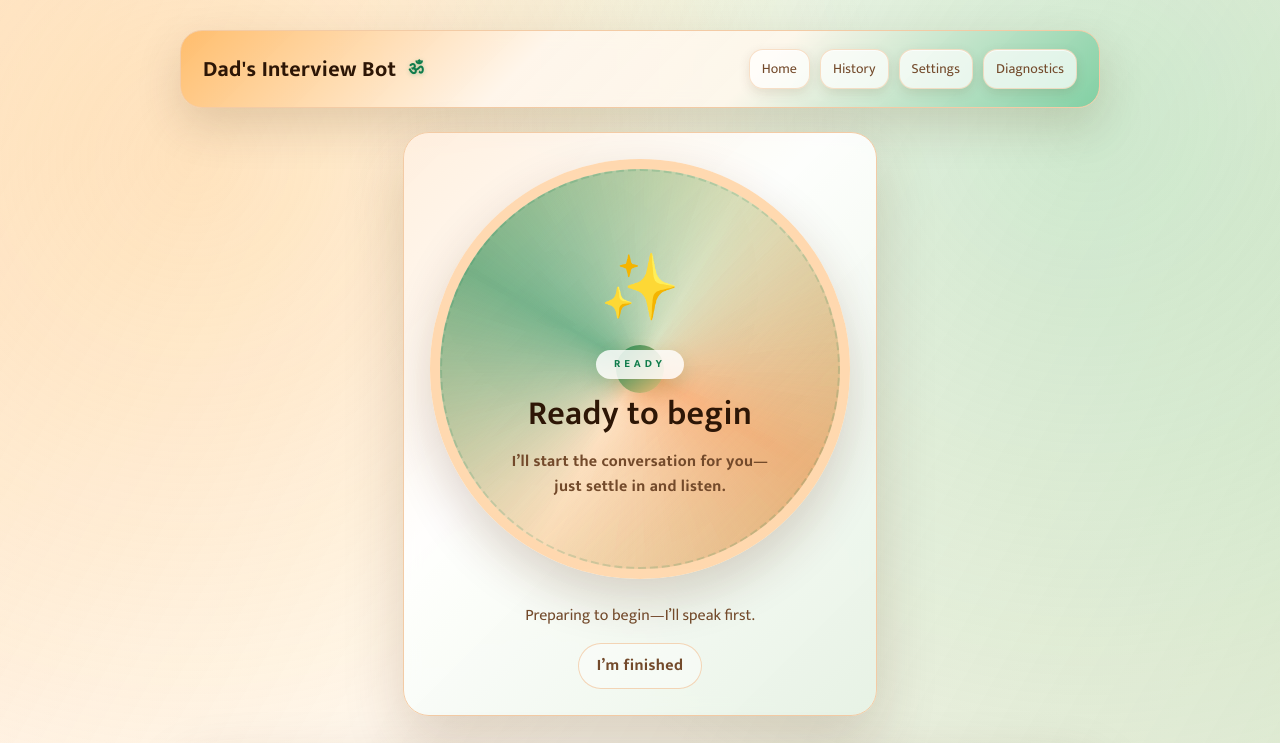
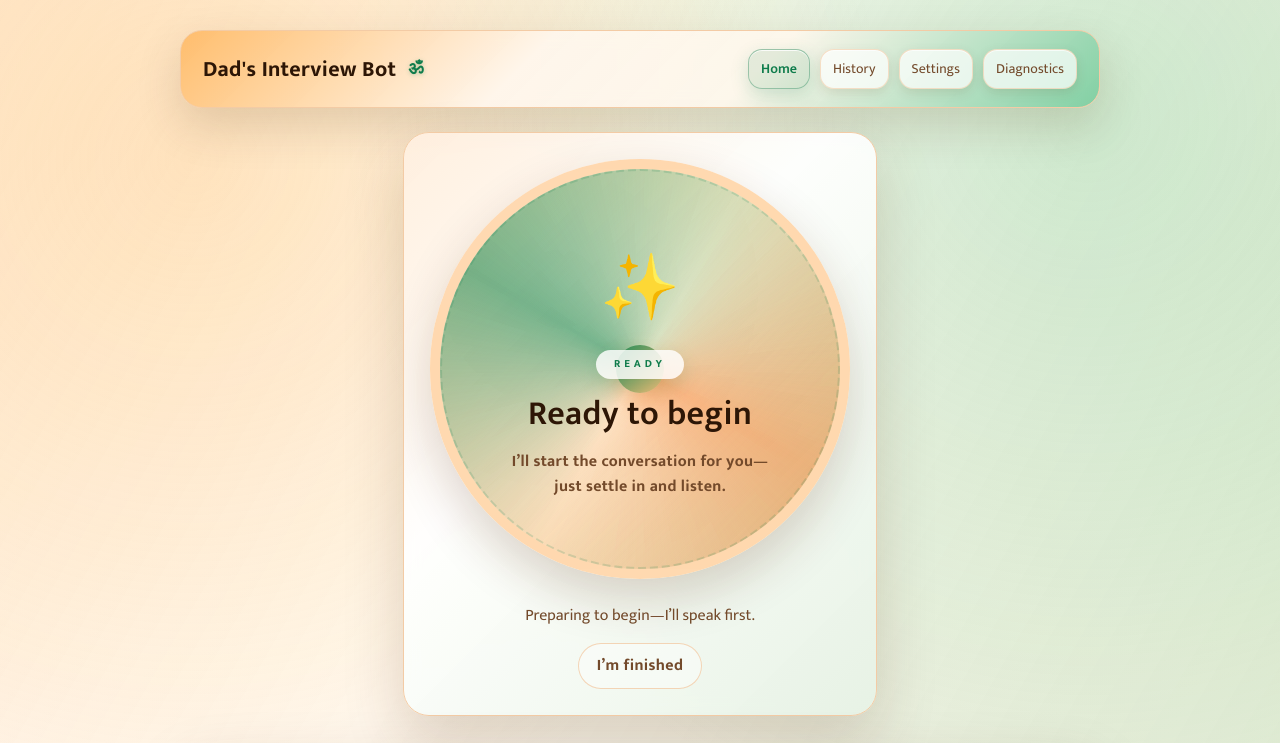
Before and after one commit to amolsarva/dadsinterviewbot, a Next.js app: page / in a window 1280 px wide. Shown: the top 743 px of the page. Built offline with nearby package versions, Linux system fonts and the light colour scheme; no server answers.

Commit message:
Highlight active scoped navigation links

```diff
--- a/app/globals.css
+++ b/app/globals.css
@@ -134,6 +134,22 @@ a:hover {
   background: rgba(255, 247, 237, 0.96);
   color: var(--ink);
   box-shadow: inset 0 1px 0 rgba(255, 255, 255, 0.75), 0 6px 16px rgba(83, 39, 9, 0.16);
+}
+
+.site-nav a.active,
+.site-nav a[aria-current='page'] {
+  background: rgba(15, 124, 75, 0.1);
+  color: var(--accent-deep);
+  border-color: rgba(15, 124, 75, 0.35);
+  box-shadow: inset 0 1px 0 rgba(255, 255, 255, 0.8), 0 6px 18px rgba(15, 124, 75, 0.18);
+  font-weight: 600;
+}
+
+.site-nav a.active:hover,
+.site-nav a[aria-current='page']:hover {
+  background: rgba(15, 124, 75, 0.18);
+  color: var(--accent-deep);
+  box-shadow: inset 0 1px 0 rgba(255, 255, 255, 0.85), 0 8px 22px rgba(15, 124, 75, 0.22);
 }
 
 .site-footer {
--- a/app/site-nav.tsx
+++ b/app/site-nav.tsx
@@ -14,6 +14,22 @@ function deriveHandleFromPath(pathname: string | null): string | undefined {
   return undefined
 }
 
+function normalizePathForMatch(path: string | null): string {
+  if (!path) return '/'
+  const stripped = path.split('?')[0]?.split('#')[0] ?? ''
+  if (stripped === '/' || stripped === '') return '/'
+  const withoutTrailing = stripped.replace(/\/+$/g, '')
+  return withoutTrailing.length ? withoutTrailing : '/'
+}
+
+function isPathMatch(path: string, target: string): boolean {
+  if (target === '/') {
+    return path === '/'
+  }
+  if (path === target) return true
+  return path.startsWith(`${target}/`)
+}
+
 export function SiteNav() {
   const pathname = usePathname()
   const handle = useMemo(() => deriveHandleFromPath(pathname), [pathname])
@@ -28,13 +44,37 @@ export function SiteNav() {
     [handle],
   )
 
+  const normalizedPath = useMemo(() => normalizePathForMatch(pathname), [pathname])
+
+  const activeHref = useMemo(() => {
+    let match: string | null = null
+    let matchLength = -1
+    for (const link of links) {
+      const normalizedTarget = normalizePathForMatch(link.href)
+      if (!isPathMatch(normalizedPath, normalizedTarget)) continue
+      if (normalizedTarget.length > matchLength) {
+        match = link.href
+        matchLength = normalizedTarget.length
+      }
+    }
+    return match
+  }, [links, normalizedPath])
+
   return (
     <nav className="site-nav">
-      {links.map((link) => (
-        <Link key={link.label} href={link.href}>
-          {link.label}
-        </Link>
-      ))}
+      {links.map((link) => {
+        const isActive = link.href === activeHref
+        return (
+          <Link
+            key={link.label}
+            href={link.href}
+            aria-current={isActive ? 'page' : undefined}
+            className={isActive ? 'active' : undefined}
+          >
+            {link.label}
+          </Link>
+        )
+      })}
     </nav>
   )
 }
```
